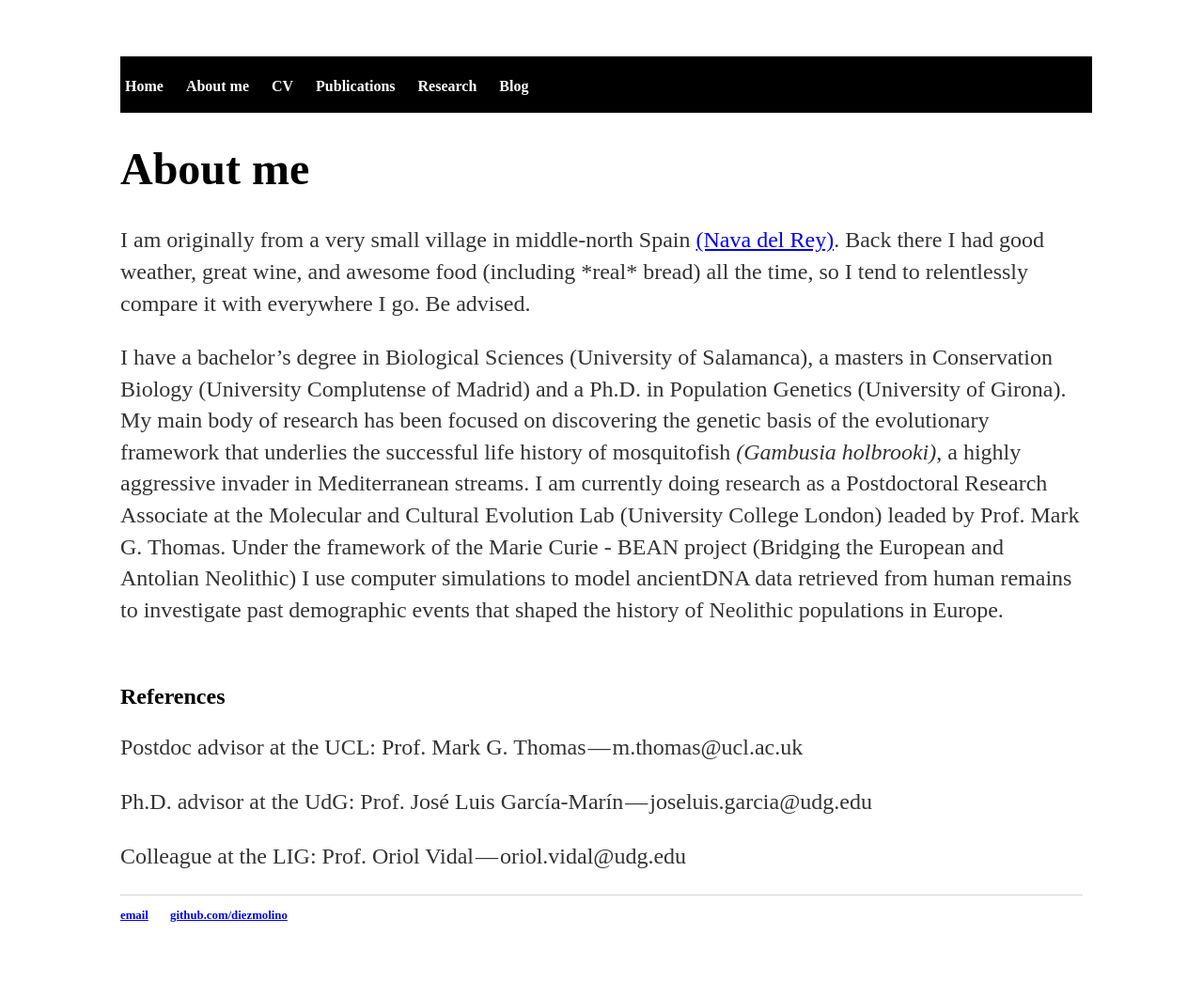
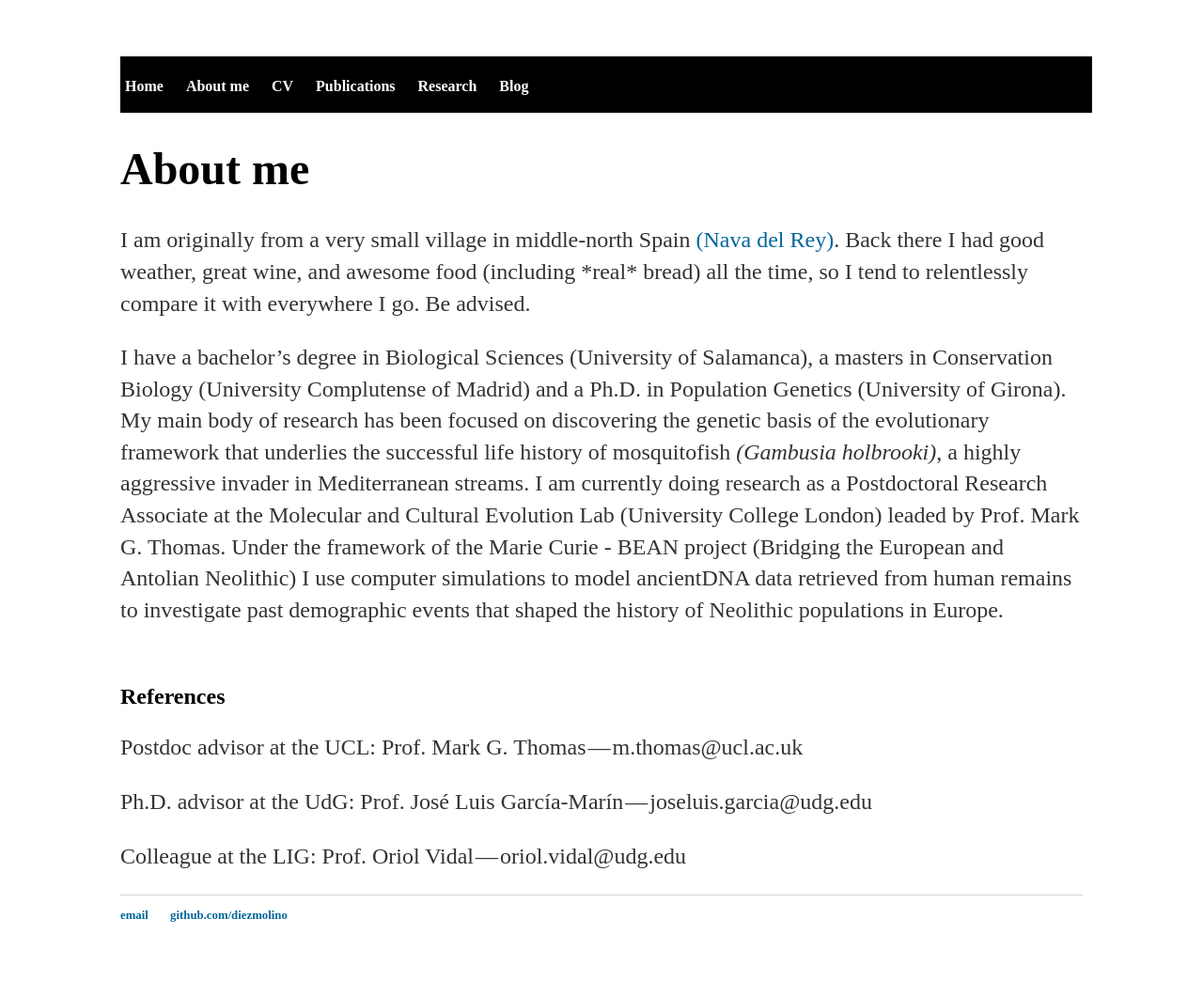
Before and after one commit to DiezMolino/diezmolino.github.io, a Jekyll site: the page about/index.html, which Jekyll copies as it is, in a window 1280 px wide. Shown: the whole page at 94% size. Built offline with Jekyll 4.4.1, drawn with Linux system fonts in a browser that asks for light colours.

Commit message:
Update index.html

```diff
--- a/about/index.html
+++ b/about/index.html
@@ -33,7 +33,7 @@
     		<div class="blurb">
         		<h1>About me</h1>
 
-        		<p>I am originally from a very small village in middle-north Spain <a href='https://www.google.co.uk/webhp?sourceid=chrome-instant&ion=1&espv=2&ie=UTF-8#q=nava%20del%20rey'>(Nava del Rey)</a>. Back there I had good weather, great wine, and awesome food (including *real* bread) all the time, so I tend to relentlessly compare it with everywhere I go. Be advised. </p>
+        		<p>I am originally from a very small village in middle-north Spain <a class='one' href='https://www.google.co.uk/webhp?sourceid=chrome-instant&ion=1&espv=2&ie=UTF-8#q=nava%20del%20rey'>(Nava del Rey)</a>. Back there I had good weather, great wine, and awesome food (including *real* bread) all the time, so I tend to relentlessly compare it with everywhere I go. Be advised. </p>
 
         		<p>I have a bachelor’s degree in Biological Sciences (University of Salamanca), a masters in Conservation Biology (University Complutense of Madrid) and a Ph.D. in Population Genetics (University of Girona). My main body of research has been focused on discovering the genetic basis of the evolutionary framework that underlies the successful life history of mosquitofish <i>(Gambusia holbrooki)</i>, a highly aggressive invader in Mediterranean streams. I am currently doing research as a Postdoctoral Research Associate at the Molecular and Cultural Evolution Lab (University College London) leaded by Prof. Mark G. Thomas. Under the framework of the Marie Curie - BEAN project (Bridging the European and Antolian Neolithic) I use computer simulations to model ancientDNA data retrieved from human remains to investigate past demographic events that shaped the history of Neolithic populations in Europe.</p>
 
@@ -47,8 +47,8 @@
 		</div><!-- /.container -->
 		<footer>
     		<ul>
-        		<li><a href="mailto:diez.molino@gmail.com">email</a></li>
-        		<li><a href="https://github.com/diezmolino">github.com/diezmolino</a></li>
+        		<li><a class='one' href="mailto:diez.molino@gmail.com">email</a></li>
+        		<li><a class='one' href="https://github.com/diezmolino">github.com/diezmolino</a></li>
 			</ul>
 		</footer>
 	</body>
```
